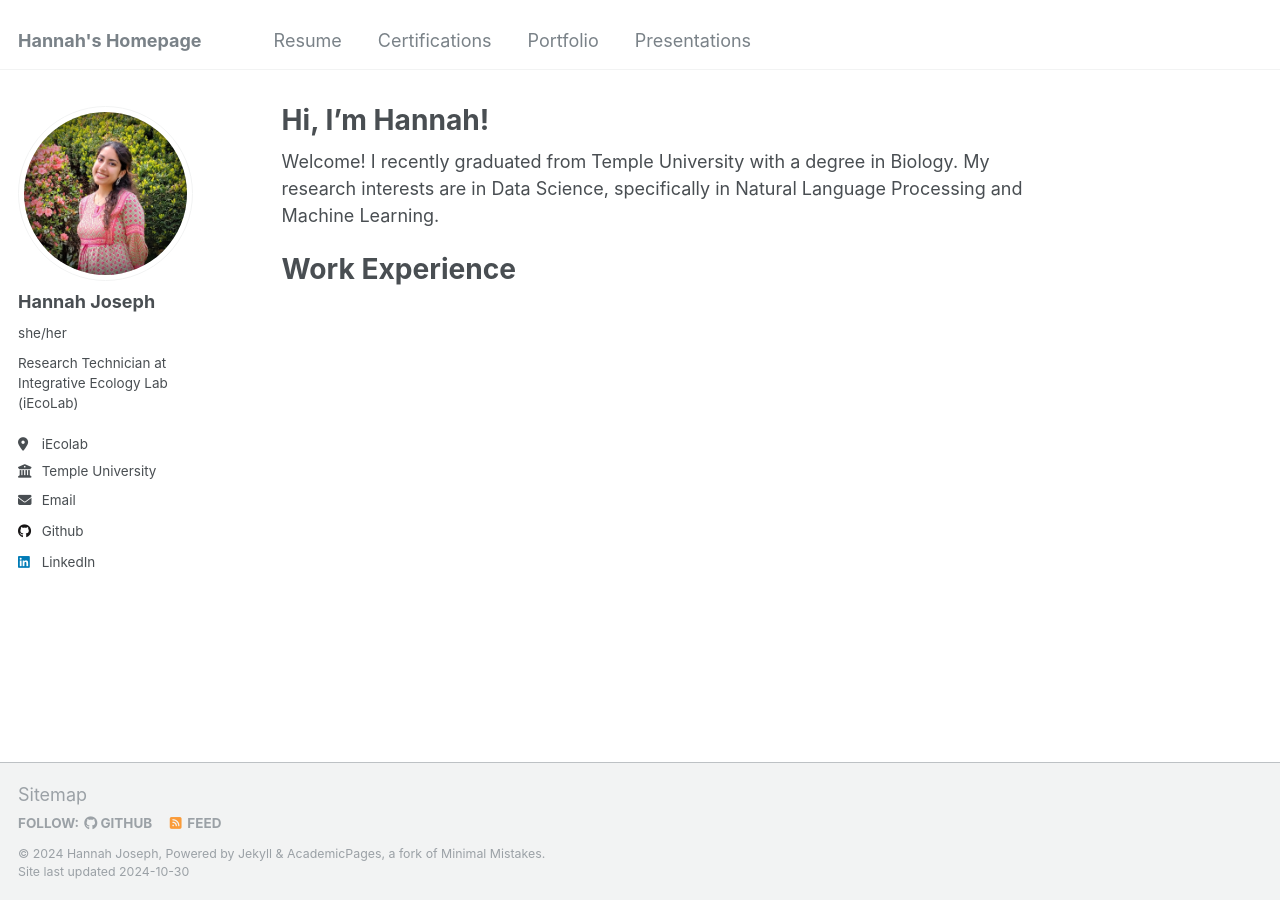
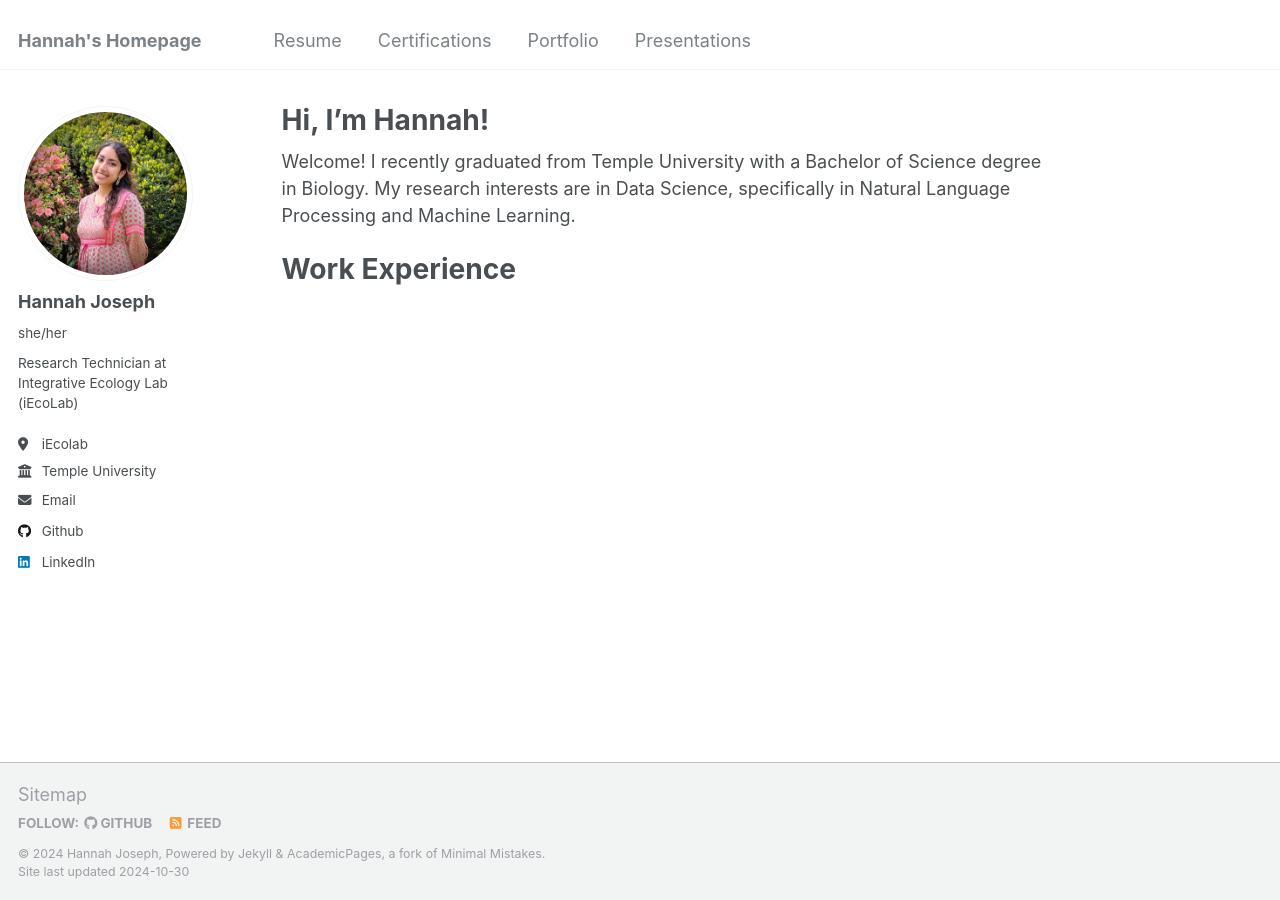
Before and after one commit to hannah-joseph/hannah-joseph.github.io, a Jekyll site: the page built from _pages/about.md, in a window 1280 px wide. Built offline with Jekyll 4.4.1, drawn with Linux system fonts in a browser that asks for light colours.

Commit message:
Update about.md

```diff
--- a/_pages/about.md
+++ b/_pages/about.md
@@ -7,7 +7,7 @@ redirect_from:
   - /about.html
 ---
 
-Welcome! I recently graduated from Temple University with a degree in Biology. My research interests are in Data Science, specifically in Natural Language Processing and Machine Learning.
+Welcome! I recently graduated from Temple University with a Bachelor of Science degree in Biology. My research interests are in Data Science, specifically in Natural Language Processing and Machine Learning.
 
 Work Experience
 ======
```
